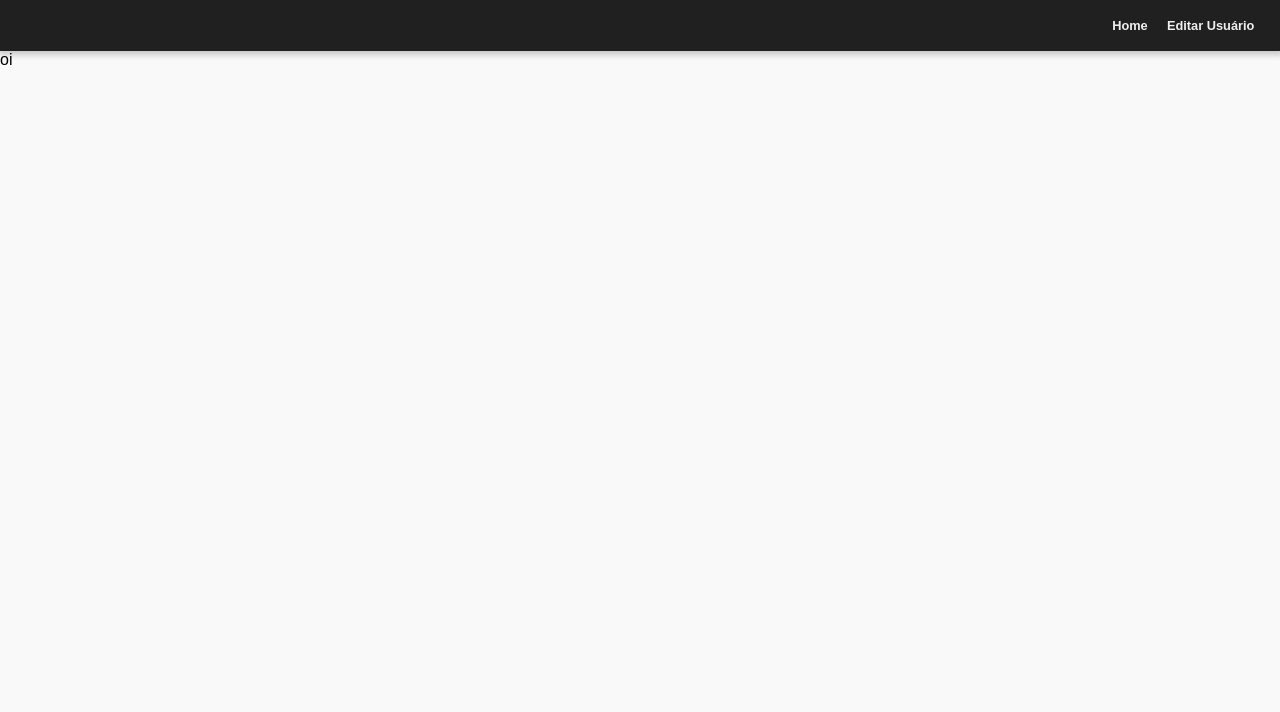
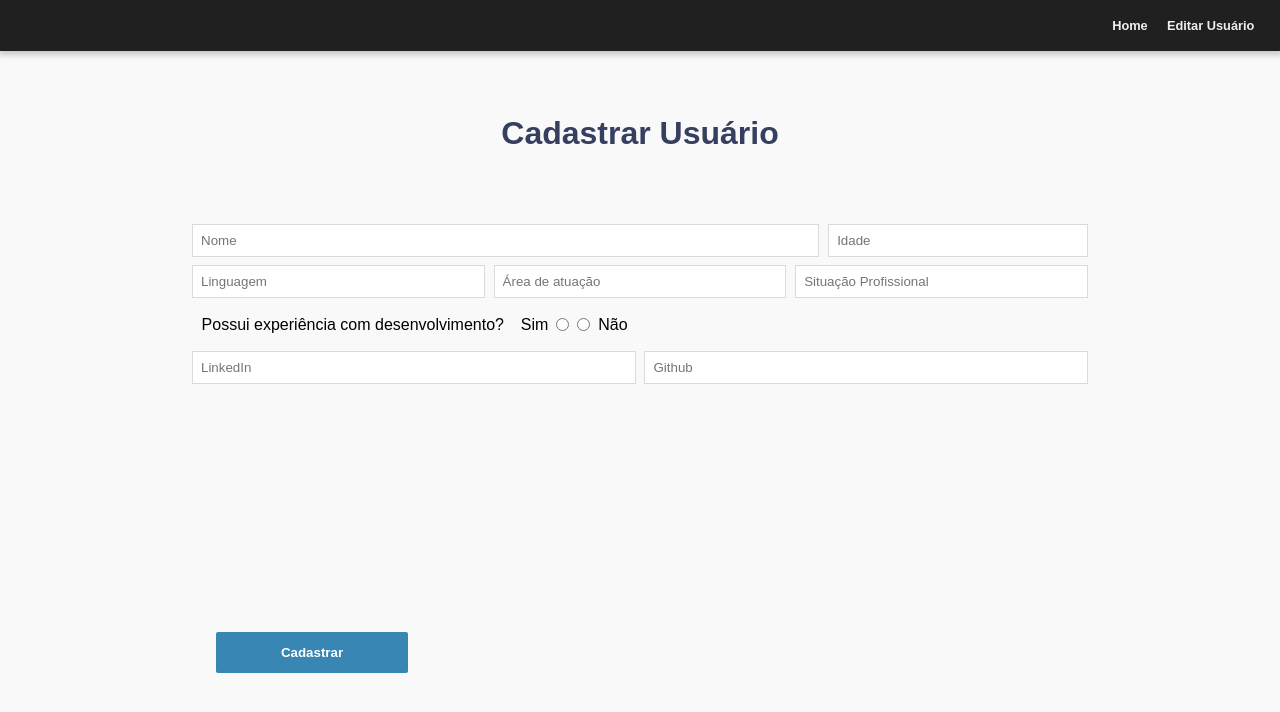
Before and after one commit to eduardo-borges-goncalves/cadastro-usuario, a Next.js app: page /register-user in a window 1280 px wide. Shown: the top 712 px of the page. Built offline with nearby package versions, Linux system fonts and the light colour scheme.

Commit message:
estiliza home e página de cadastro

```diff
--- /dev/null
+++ b/components/button/index.tsx
@@ -0,0 +1,13 @@
+import { ReactNode } from "react";
+import { ButtonWrapper } from "./styled";
+
+type BtnProps = {
+  children: ReactNode,
+  type: string,
+}
+
+export const PrimaryBlueButton = ({children}:BtnProps) => (
+  <ButtonWrapper>
+    {children}
+  </ButtonWrapper>
+)
--- /dev/null
+++ b/components/button/styled.ts
@@ -0,0 +1,19 @@
+import styled from "styled-components";
+
+export const ButtonWrapper = styled.button`
+  color: white;
+  background-color: var(--primary-blue) ;
+  border: none;
+  padding: 0.8rem 2rem ;
+  border-radius: 0.125rem;
+
+  font-weight: 600;
+  width: 12rem;
+
+  transition: all ease-in-out .2s;
+
+  :hover {
+    background-color: #32779e ;
+  }
+
+`
--- a/pages/register-user/index.tsx
+++ b/pages/register-user/index.tsx
@@ -1,7 +1,35 @@
+import { PrimaryBlueButton } from "../../components/button";
+import { RegisterContainer } from "./style";
+
 export default function RegisterUser () {
   return (
-    <div>
-      oi
-    </div>
+    <RegisterContainer>
+      <h1>Cadastrar Usuário</h1>
+      <form action="">
+        <fieldset className="f-1">
+          <input className="i-1" type="text" placeholder="Nome" />
+          <input className="i-2" type="text" placeholder="Idade" />
+        </fieldset>
+        <fieldset className="f-2">
+          <input type="text" placeholder="Linguagem" />
+          <input type="text" placeholder="Área de atuação " />
+          <input type="text" placeholder="Situação Profissional" />
+        </fieldset>
+        <fieldset className="f-3">
+          <label htmlFor="experience">Possui experiência com desenvolvimento?</label>
+          <div>
+
+          Sim<input type="radio" name="experience" id="" />
+          <input type="radio" name="experience" id="" />Não
+          </div>
+        </fieldset>
+        <fieldset className="f-4">
+          <input type="text" placeholder="LinkedIn" />
+          <input type="text" placeholder="Github" />
+        </fieldset>
+
+        <PrimaryBlueButton type="submit">Cadastrar</PrimaryBlueButton>
+      </form>
+    </RegisterContainer>
   )
 }
--- /dev/null
+++ b/pages/register-user/style.ts
@@ -0,0 +1,77 @@
+import styled from "styled-components";
+import { HomeContainer } from "../style";
+
+export const RegisterContainer = styled.div`
+  padding: 5% 0 ;
+  display: flex;
+  justify-content: center;
+  align-items: center;
+  flex-direction: column;
+  gap: 2rem;
+
+  h1 {
+    margin-bottom: 5vh;
+  }
+
+  form {
+    /* border: solid; */
+    display: flex;
+    flex-direction: column;
+    gap: 0.5rem;
+
+    min-width: 70%;
+
+    fieldset{
+      border: none;
+      display: flex;
+      align-items: center;
+      flex-wrap: wrap;
+      gap: 1%;
+    }
+
+    .f-2 {
+      input {
+        width: 32.66%;
+      }
+    }
+
+    .f-3{
+      padding: 0.6rem;
+
+      div {
+        margin-left: 0.5rem;
+        display: flex;
+        align-items: center;
+        gap: 0.5rem;
+      }
+    }
+
+    .f-4 {
+      input {
+        width: 49.5%;
+      }
+    }
+
+    input {
+      padding: 0.5rem;
+      border: 1px solid var(--shapped);
+    }
+
+    .i-1 {
+      width:70%;
+    }
+
+    .i-2 {
+      width: 29%;
+    }
+
+    .i-6 {
+      width: 50%;
+    }
+
+    button {
+      margin-top: 30vh;
+      margin-left: 1.5rem;
+    }
+  }
+`
--- /dev/null
+++ b/pages/style.ts
@@ -0,0 +1,45 @@
+import styled from "styled-components";
+
+export const HomeContainer = styled.div`
+  padding: 3rem 3rem;
+  display: flex;
+  flex-direction: column;
+  justify-content: center;
+  gap: 2rem;
+`
+
+export const HomeSection = styled.section`
+    display: flex;
+    align-items: center;
+    justify-content: space-between;
+    padding-left: 2rem;
+    /* border: solid; */
+
+  .btnNewUser {
+    color: white;
+    background-color: var(--primary-blue) ;
+    border: none;
+    padding: 0.8rem 2rem ;
+    border-radius: 0.125rem;
+
+    font-weight: 600;
+
+    transition: all ease-in-out .2s;
+  }
+
+  .btnNewUser:hover {
+    background-color: #32779e ;
+  }
+
+  input {
+    width: 30vw;
+    padding: 0.4rem 1rem ;
+    border: 1px solid var(--primary-blue);
+    border-radius: 1rem;
+
+    ::placeholder{
+      color: var(--secondary-blue);
+      opacity: 0.8;
+    }
+  }
+`
--- a/styles/global.ts
+++ b/styles/global.ts
@@ -38,6 +38,9 @@ export const GlobalStyle = createGlobalStyle`
 
     --primary-black: #202020;
 
+    --primary-blue: #3786B3;
+    --secondary-blue: #275b79;
+
     --text-title: #363F5F;
     --text-body: #969CB3;
   }
```
Also changed, not shown: pages/index.tsx (+7 -8 lines), styles/Home.module.css (+1 -29 lines).
